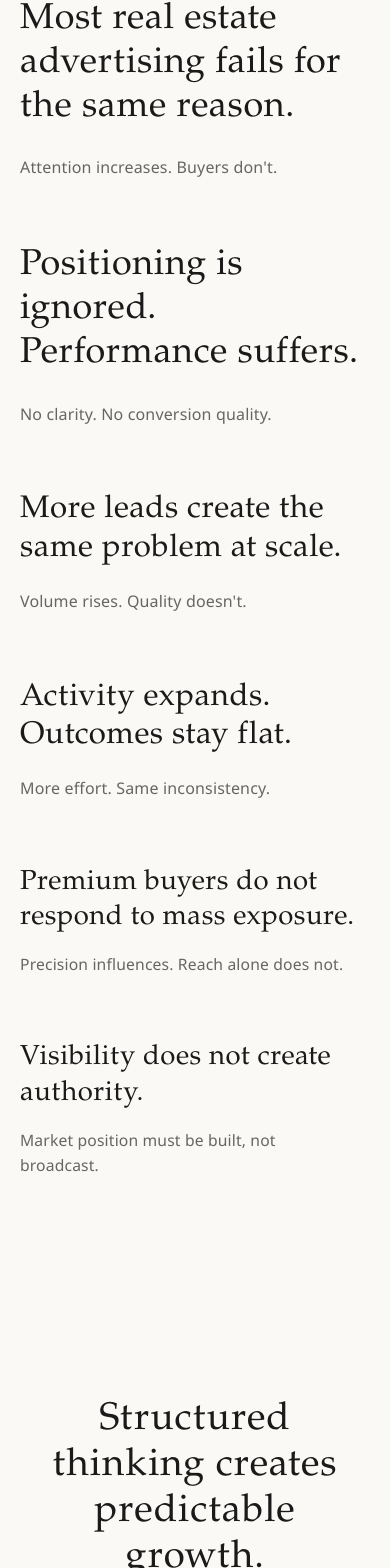
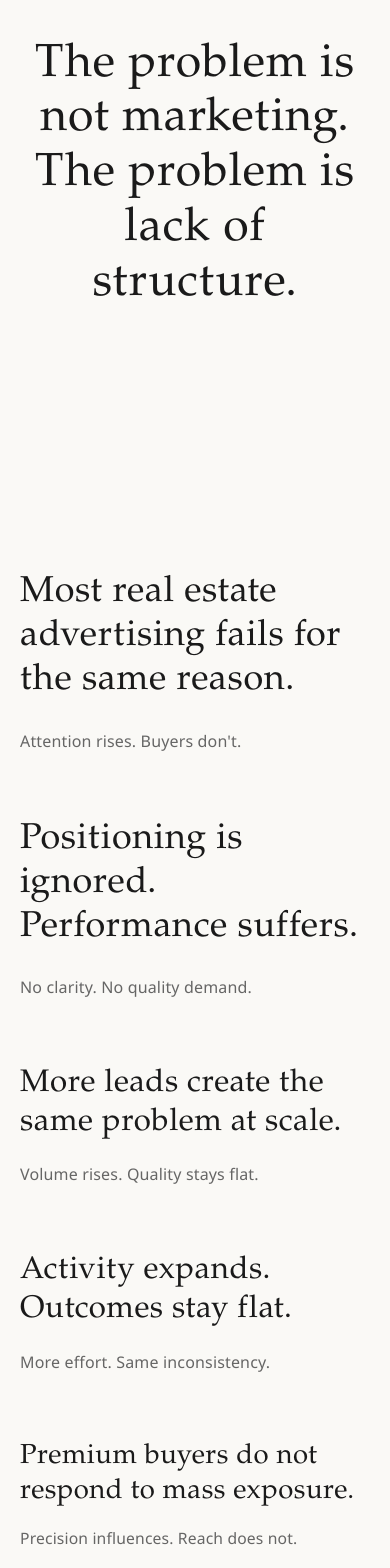
Before and after one commit to pranaysagar001-star/arohaadigitalsolutions, a Next.js app: page /insights in a window 390 px wide. Shown: the part 2179-3747 px from the top of the page. Built offline with nearby package versions, Linux system fonts and the light colour scheme.

Commit message:
Updated approach and navbar

```diff
--- a/app/insights/page.tsx
+++ b/app/insights/page.tsx
@@ -1,15 +1,15 @@
 const insights = [
   {
     title: "Most real estate advertising fails for the same reason.",
-    text: "Attention increases. Buyers don't."
+    text: "Attention rises. Buyers don't."
   },
   {
     title: "Positioning is ignored. Performance suffers.",
-    text: "No clarity. No conversion quality."
+    text: "No clarity. No quality demand."
   },
   {
     title: "More leads create the same problem at scale.",
-    text: "Volume rises. Quality doesn't."
+    text: "Volume rises. Quality stays flat."
   },
   {
     title: "Activity expands. Outcomes stay flat.",
@@ -17,11 +17,11 @@ const insights = [
   },
   {
     title: "Premium buyers do not respond to mass exposure.",
-    text: "Precision influences. Reach alone does not."
+    text: "Precision influences. Reach does not."
   },
   {
-    title: "Visibility does not create authority.",
-    text: "Market position must be built, not broadcast."
+    title: "More marketing will not fix a broken system.",
+    text: "Broken structure multiplies waste."
   }
 ];
 
@@ -82,7 +82,17 @@ export default function InsightsPage() {
         </div>
       </section>
 
-      <section className="px-5 py-[120px] sm:px-8 lg:px-12">
+      <section className="px-5 py-[160px] text-center sm:px-8 lg:px-12">
+        <div className="mx-auto max-w-[56rem]">
+          <p className="font-display text-[2.9rem] font-medium leading-[1.18] tracking-[0.018em] text-[#1A1A1A] sm:text-[3.6rem] lg:text-[4.6rem]">
+            The problem is not marketing.
+            <br />
+            The problem is lack of structure.
+          </p>
+        </div>
+      </section>
+
+      <section className="px-5 py-[100px] sm:px-8 lg:px-12">
         <div className="mx-auto max-w-[75rem]">
           <div className="grid gap-x-12 gap-y-16 md:grid-cols-2 xl:gap-x-16 xl:gap-y-20">
             {insights.map((item, index) => (
@@ -124,7 +134,7 @@ export default function InsightsPage() {
         </div>
       </section>
 
-      <section className="px-5 py-[100px] text-center sm:px-8 lg:px-12">
+      <section className="px-5 py-[120px] text-center sm:px-8 lg:px-12">
         <div className="mx-auto max-w-[42rem]">
           <p className="font-display text-[2.4rem] font-normal leading-[1.2] tracking-[0.025em] text-[#1A1A1A] sm:text-[2.9rem] lg:text-[3.3rem]">
             Structured thinking creates predictable growth.
--- a/components/navbar.tsx
+++ b/components/navbar.tsx
@@ -35,8 +35,8 @@ export function Navbar() {
           : "bg-transparent"
       }`}
     >
-      <nav className="relative mx-auto flex min-h-[72px] max-w-[92rem] items-center justify-between px-5 py-3 sm:min-h-[76px] sm:px-8 sm:py-3 lg:min-h-[78px] lg:px-12 lg:py-3">
-        <div className="hidden items-center gap-6 xl:gap-7 lg:absolute lg:left-[calc(50%_-_22rem)] lg:flex">
+      <nav className="relative mx-auto flex min-h-[72px] max-w-[92rem] items-center justify-between px-5 py-3 sm:min-h-[76px] sm:px-8 sm:py-3 lg:min-h-[64px] lg:justify-center lg:px-10 lg:py-2">
+        <div className="hidden items-center gap-8 lg:absolute lg:right-[calc(50%+72px)] lg:flex">
           {leftItems.map((item) => (
             <NavLink
               key={item.href}
@@ -48,7 +48,7 @@ export function Navbar() {
 
         <Link
           href="/"
-          className="lg:absolute lg:left-[48%] lg:-translate-x-1/2"
+          className="lg:absolute lg:left-1/2 lg:z-[1] lg:-translate-x-1/2"
           aria-label="Arohaa Digital Solutions home"
         >
           <Image
@@ -57,11 +57,12 @@ export function Navbar() {
             width={490}
             height={436}
             priority
-            className="h-10 w-auto object-contain sm:h-[44px] lg:h-[48px]"
+            className="h-10 w-auto object-contain sm:h-[44px] lg:h-[42px]"
           />
         </Link>
 
-        <div className="hidden items-center gap-6 xl:gap-7 lg:absolute lg:right-[calc(50%_-_22rem)] lg:flex">
+        <div className="hidden items-center gap-8 lg:absolute lg:left-[calc(50%+72px)] lg:flex">
+          <div className="flex items-center gap-8">
             {rightItems.map((item) => (
               <NavLink
                 key={item.href}
@@ -70,11 +71,9 @@ export function Navbar() {
               />
             ))}
           </div>
-
-        <div className="hidden items-center lg:absolute lg:right-12 lg:flex">
           <Link
             href="#private-access"
-            className="rounded-[8px] bg-[#C6A75E] px-5 py-2.5 text-[0.68rem] font-medium uppercase tracking-[0.05em] text-[#1A1A1A] shadow-[0_8px_20px_rgba(198,167,94,0.16)] transition-all duration-300 hover:bg-[#b89a52] hover:shadow-[0_10px_24px_rgba(198,167,94,0.2)]"
+            className="ml-10 rounded-[8px] bg-[#C6A75E] px-5 py-2.5 text-[0.68rem] font-medium uppercase tracking-[0.05em] text-[#1A1A1A] shadow-[0_8px_20px_rgba(198,167,94,0.16)] transition-all duration-300 hover:bg-[#b89a52] hover:shadow-[0_10px_24px_rgba(198,167,94,0.2)]"
           >
             Access
           </Link>
```
Lines whose indentation alone changed are shown as unchanged.
